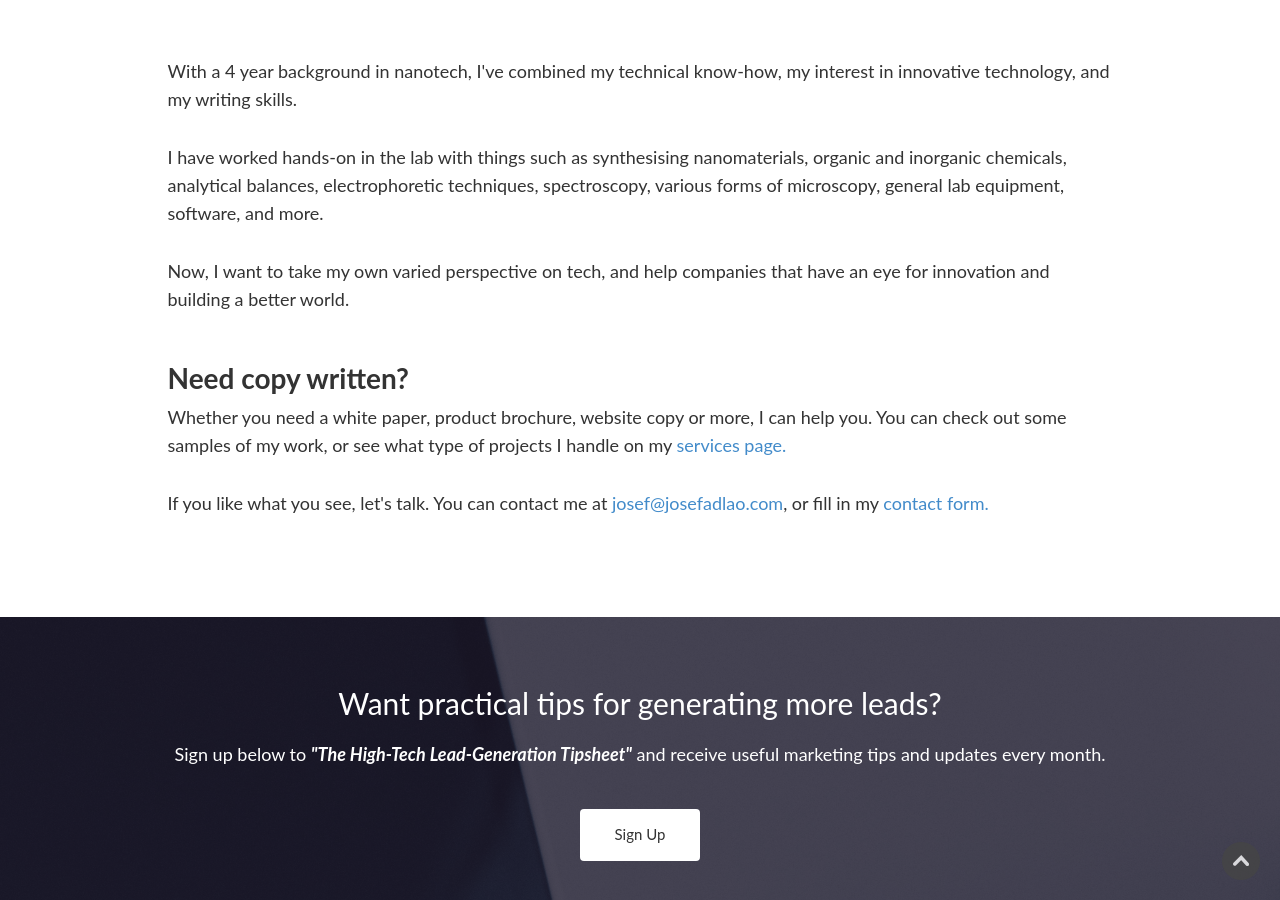
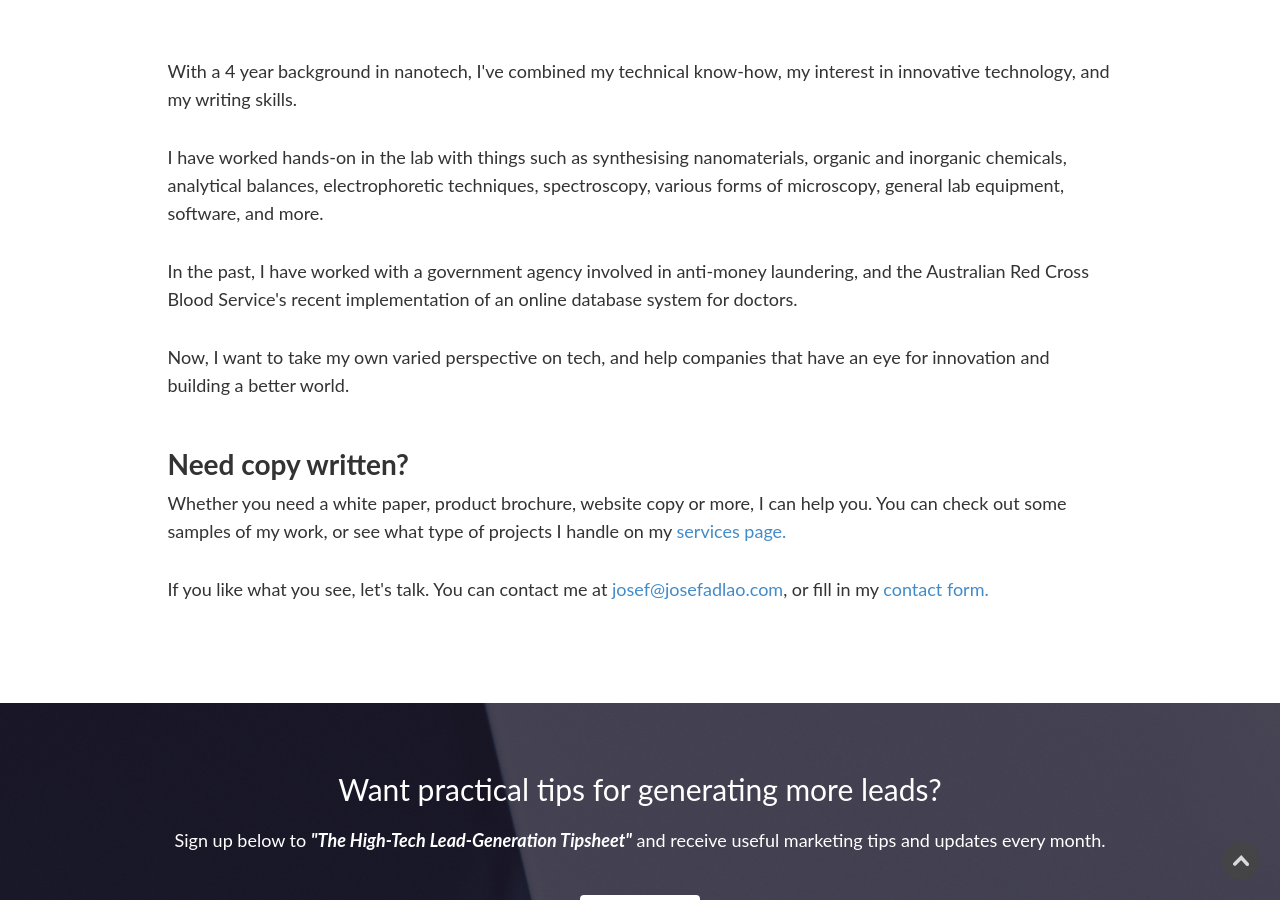
Before and after one commit to jadlaocopy/jadlaocopy.github.io, a Jekyll site: the page built from about.html, in a window 1280 px wide and 900 px high, scrolled down 423 px. Built offline with Jekyll 4.4.1, drawn with Linux system fonts in a browser that asks for light colours; nearby versions of some CDN libraries; some web fonts are replaced; comment, search, counter and statistics services are not loaded.

Commit message:
added text

```diff
--- a/about.html
+++ b/about.html
@@ -28,6 +28,8 @@ permalink: /about/
 
             <p>I have worked hands-on in the lab with things such as synthesising nanomaterials, organic and inorganic chemicals, analytical balances, electrophoretic techniques, spectroscopy, various forms of microscopy, general lab equipment, software, and more.</p><br>
 
+            <p>In the past, I have worked with a government agency involved in anti-money laundering, and the Australian Red Cross Blood Service's recent implementation of an online database system for doctors.</p><br>
+
             <p>Now, I want to take my own varied perspective on tech, and help companies that have an eye for innovation and building a better world.</p><br>
             <h3><b>Need copy written?</b></h3>
             <p>Whether you need a white paper, product brochure, website copy or more, I can help you. You can check out some samples of my work, or see what type of projects I handle on my <a href="/services/">services page.</a></p><br>
```
